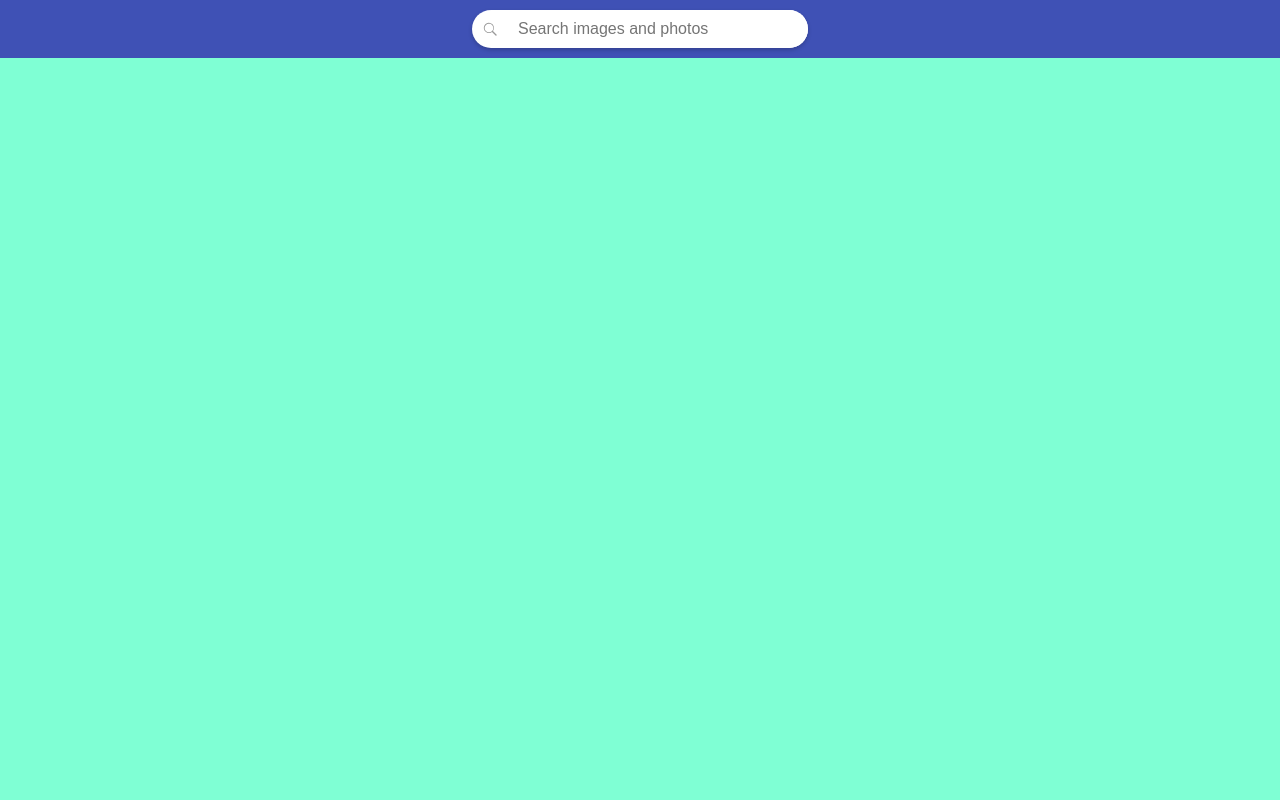
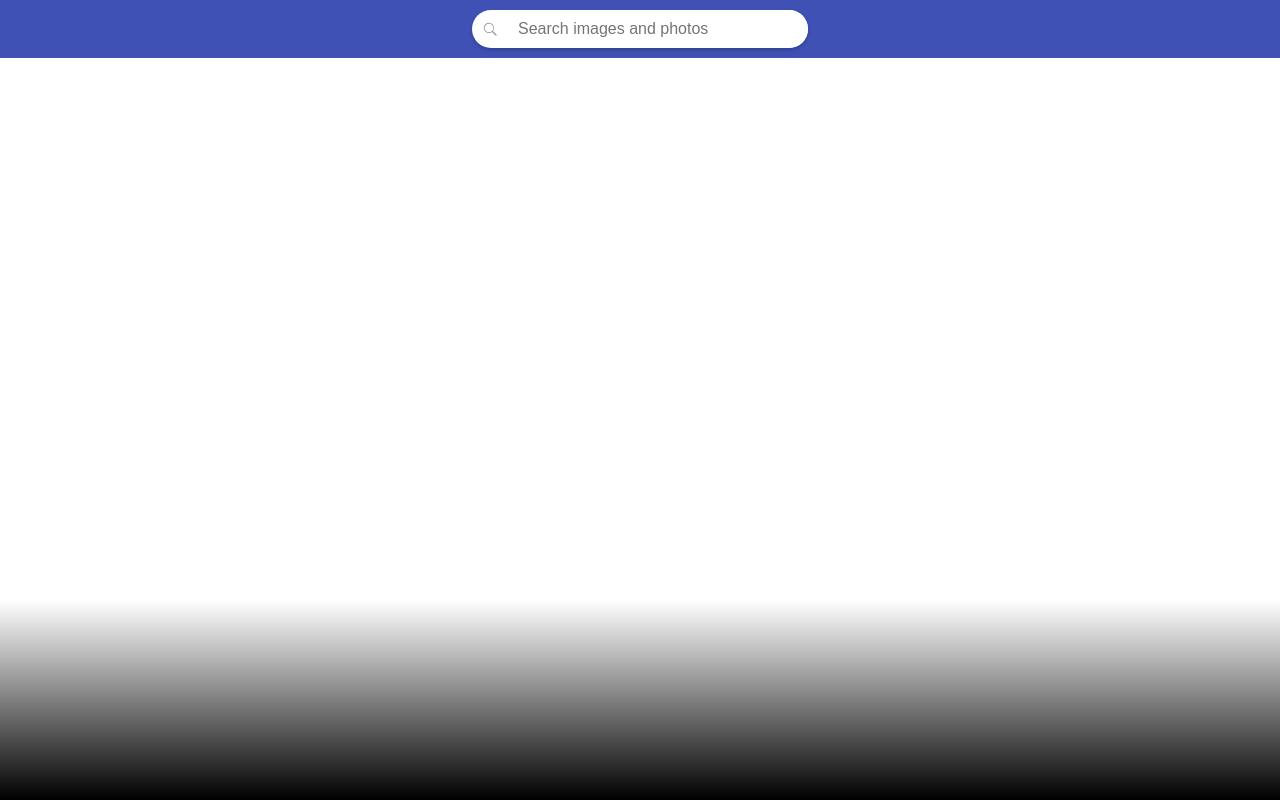
Before and after one commit to Krystyna1307/goit-react-hw-04, a React (Vite) app: page / in a window 1280 px wide. Built offline with nearby package versions, Linux system fonts and the light colour scheme.

Commit message:
loader center

```diff
--- a/src/components/App.jsx
+++ b/src/components/App.jsx
@@ -19,6 +19,8 @@ const App = () => {
 
   const [showModal, setShowModal] = useState(false); //модальне вікно
   const [selectedImage, setSelectedImage] = useState(null);
+
+  const [isTyping, setIsTyping] = useState(false); // Стежимо, чи користувач почав вводити текст
 
   useEffect(() => {
     if (!query) return;
@@ -60,9 +62,15 @@ const App = () => {
     setShowModal(false); // Закриваємо модальне вікно
   };
 
+  const handleTyping = (typingStatus) => {
+    setIsTyping(typingStatus);
+  };
+
   return (
     <div>
-      <SearchBar onSubmit={handleChangeQuery} />
+      <SearchBar onSubmit={handleChangeQuery} onTyping={handleTyping} />
+      {!isTyping && <Shadow />}
+
       {isError && <ErrorMessage />}
       <ImageGallery images={images} onClick={openModal} />
       {isLoading && <Loader />}
--- a/src/components/ImageGallery/ImageGallery.module.css
+++ b/src/components/ImageGallery/ImageGallery.module.css
@@ -19,5 +19,5 @@
   width: 100%;
 }
 .item:hover {
-  transform: scale(1.05);
+  transform: scale(1.02);
 }
--- a/src/components/Loader/Loader.jsx
+++ b/src/components/Loader/Loader.jsx
@@ -1,9 +1,10 @@
 import React from "react";
 import { ThreeDots } from "react-loader-spinner";
+import s from "./Loader.module.css";
 
 const Loader = () => {
   return (
-    <div>
+    <div className={s.loader}>
       <ThreeDots
         visible={true}
         height="120"
--- /dev/null
+++ b/src/components/Loader/Loader.module.css
@@ -0,0 +1,12 @@
+.loader {
+  display: flex;
+  justify-content: center;
+  align-items: center;
+  height: 100vh; /* Висота контейнера дорівнює висоті вікна */
+  width: 100%;
+  position: fixed; /* Щоб завжди бути в центрі екрана */
+  top: 0;
+  left: 0;
+  z-index: 999; /* Якщо потрібен поверх інших елементів */
+  background-color: rgba(255, 255, 255, 0.8);
+}
--- a/src/components/SearchBar/SearchBar.jsx
+++ b/src/components/SearchBar/SearchBar.jsx
@@ -1,7 +1,7 @@
 import { useState } from "react";
 import s from "./SearchBar.module.css";
 
-const SearchBar = ({ onSubmit }) => {
+const SearchBar = ({ onSubmit, onTyping }) => {
   const [input, setInput] = useState("");
 
   const handleSubmit = (e) => {
@@ -11,6 +11,15 @@ const SearchBar = ({ onSubmit }) => {
     }
     onSubmit(input);
     setInput("");
+  };
+
+  const handleInputChange = (e) => {
+    setInput(e.target.value);
+    if (e.target.value.trim().length > 0) {
+      onTyping(true);
+    } else {
+      onTyping(false);
+    }
   };
 
   return (
@@ -23,7 +32,7 @@ const SearchBar = ({ onSubmit }) => {
           <input
             type="text"
             value={input}
-            onChange={(e) => setInput(e.target.value)}
+            onChange={handleInputChange}
             autoComplete="off"
             autoFocus
             placeholder="Search images and photos"
@@ -31,7 +40,6 @@ const SearchBar = ({ onSubmit }) => {
           />
         </form>
       </header>
-      <div className={s.shadow}></div>
     </div>
   );
 };
--- a/src/components/SearchBar/SearchBar.module.css
+++ b/src/components/SearchBar/SearchBar.module.css
@@ -3,6 +3,7 @@
   padding: 10px 0;
   position: fixed;
   width: 100%;
+  z-index: 1;
 }
 
 .wrapper {
@@ -45,6 +46,3 @@
   width: 300px;
   border-radius: 24px;
 }
-.shadow {
-  position: relative;
-}
--- a/src/components/Shadow/Shadow.jsx
+++ b/src/components/Shadow/Shadow.jsx
@@ -2,11 +2,7 @@ import React from "react";
 import s from "./Shadow.module.css";
 
 const Shadow = () => {
-  return (
-    <div className={s.shadow}>
-      <></>
-    </div>
-  );
+  return <div className={s.shadow}></div>;
 };
 
 export default Shadow;
--- a/src/components/Shadow/Shadow.module.css
+++ b/src/components/Shadow/Shadow.module.css
@@ -1,13 +1,15 @@
 .shadow {
-  &::after {
-    content: "";
-    position: absolute;
-    bottom: 0;
-    left: 0;
-    width: 150%;
-    height: 100px; /* Висота тіні */
-    background: linear-gradient(to bottom, #fff, black);
-
-    pointer-events: none;
-  }
+  position: fixed;
+  bottom: 0;
+  left: 0;
+  width: 100%;
+  height: 200px; /* Висота тіні */
+  background: linear-gradient(to top, rgba(0, 0, 0, 1), rgba(0, 0, 0, 0));
+  z-index: 999; /* Щоб перекривати вміст */
+  pointer-events: none; /* Щоб не блокувати кліки */
+  transition: opacity 0.3s ease; /* Для плавності */
+  opacity: 1; /* Тінь видима */
 }
+.shadow.hidden {
+  opacity: 0; /* Тінь плавно зникає */
+}
--- a/src/index.css
+++ b/src/index.css
@@ -2,7 +2,7 @@ body {
   font-family: sans-serif;
   line-height: 1.5;
   box-sizing: border-box;
-  background-color: aquamarine;
+  /* background-color: aquamarine; */
 }
 
 h1,
```
